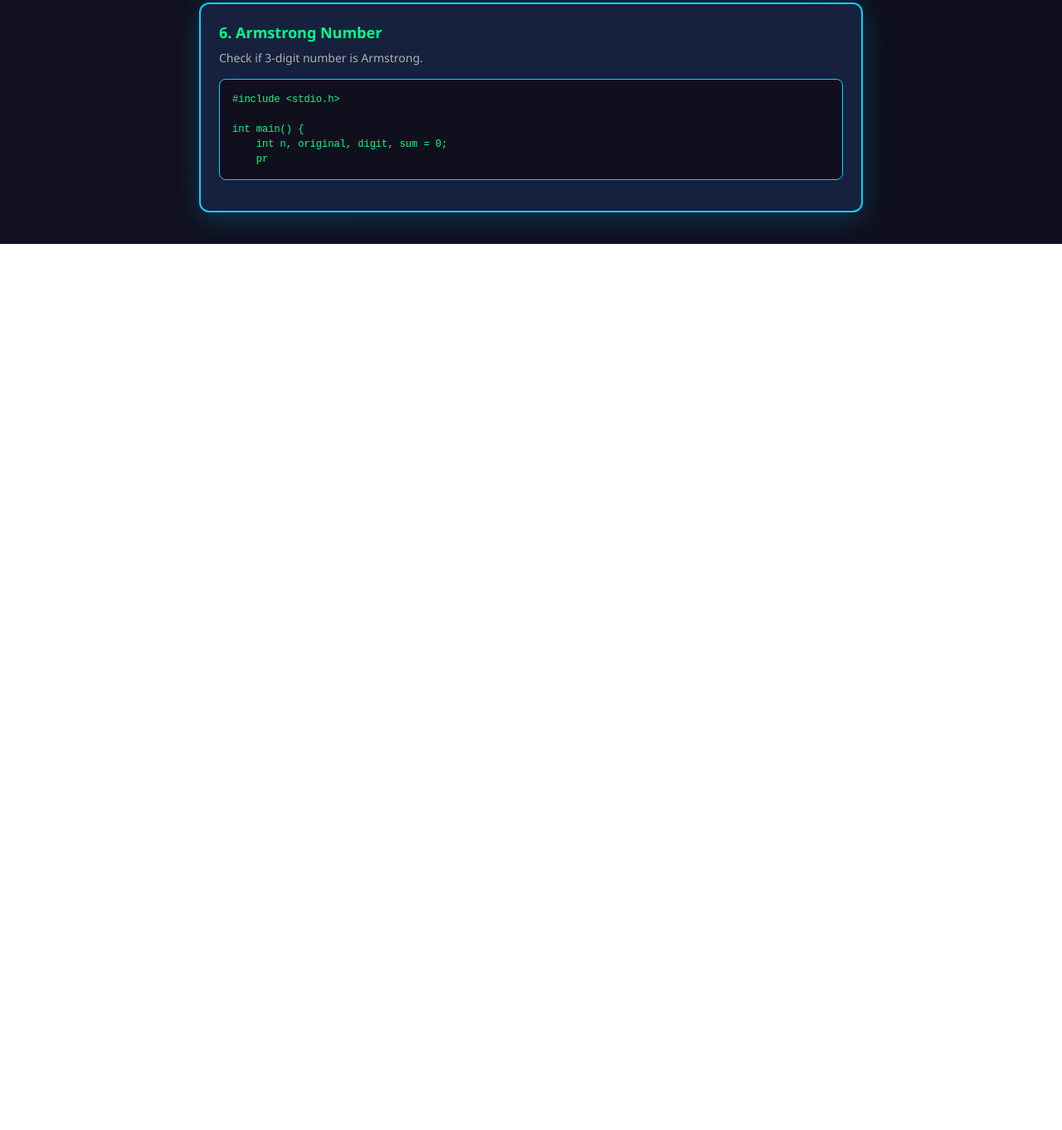
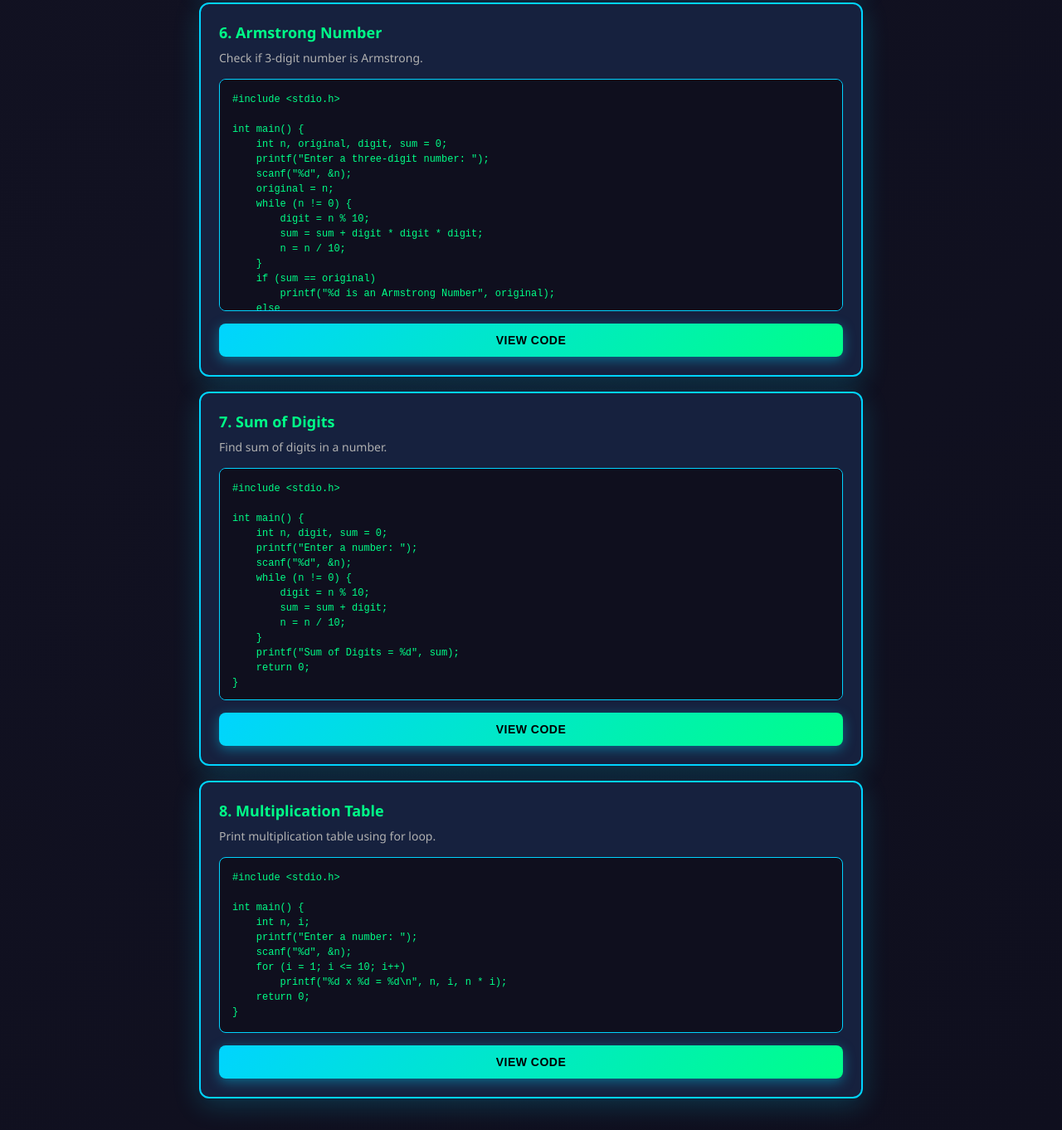
Before and after one commit to zearn-app/Pc_lab, a plain HTML site: page Codestore.html in a window 1280 px wide. Shown: the part 8876-10238 px from the top of the page at 83% size. Before the commit the page ends 9170 px from the top, so only its background shows below. Drawn offline with Linux system fonts and the light colour scheme.

Commit message:
Update Codestore.html

```diff
--- a/Codestore.html
+++ b/Codestore.html
@@ -703,4 +703,69 @@ int main() {
 
 int main() {
     int n, original, digit, sum = 0;
-    pr
+    printf("Enter a three-digit number: ");
+    scanf("%d", &n);
+    original = n;
+    while (n != 0) {
+        digit = n % 10;
+        sum = sum + digit * digit * digit;
+        n = n / 10;
+    }
+    if (sum == original)
+        printf("%d is an Armstrong Number", original);
+    else
+        printf("%d is Not an Armstrong Number", original);
+    return 0;
+}</code>
+            </div>
+            <button class="view-btn" onclick="goBack()">View Code</button>
+        </div>
+
+        <div class="card">
+            <div class="code-title">7. Sum of Digits</div>
+            <div class="code-description">Find sum of digits in a number.</div>
+            <div class="code-block">
+                <code>#include &lt;stdio.h&gt;
+
+int main() {
+    int n, digit, sum = 0;
+    printf("Enter a number: ");
+    scanf("%d", &n);
+    while (n != 0) {
+        digit = n % 10;
+        sum = sum + digit;
+        n = n / 10;
+    }
+    printf("Sum of Digits = %d", sum);
+    return 0;
+}</code>
+            </div>
+            <button class="view-btn" onclick="goBack()">View Code</button>
+        </div>
+
+        <div class="card">
+            <div class="code-title">8. Multiplication Table</div>
+            <div class="code-description">Print multiplication table using for loop.</div>
+            <div class="code-block">
+                <code>#include &lt;stdio.h&gt;
+
+int main() {
+    int n, i;
+    printf("Enter a number: ");
+    scanf("%d", &n);
+    for (i = 1; i <= 10; i++)
+        printf("%d x %d = %d\n", n, i, n * i);
+    return 0;
+}</code>
+            </div>
+            <button class="view-btn" onclick="goBack()">View Code</button>
+        </div>
+    </div>
+
+    <script>
+        function goBack() {
+            window.location.href = 'index.html';
+        }
+    </script>
+</body>
+</html>
```
